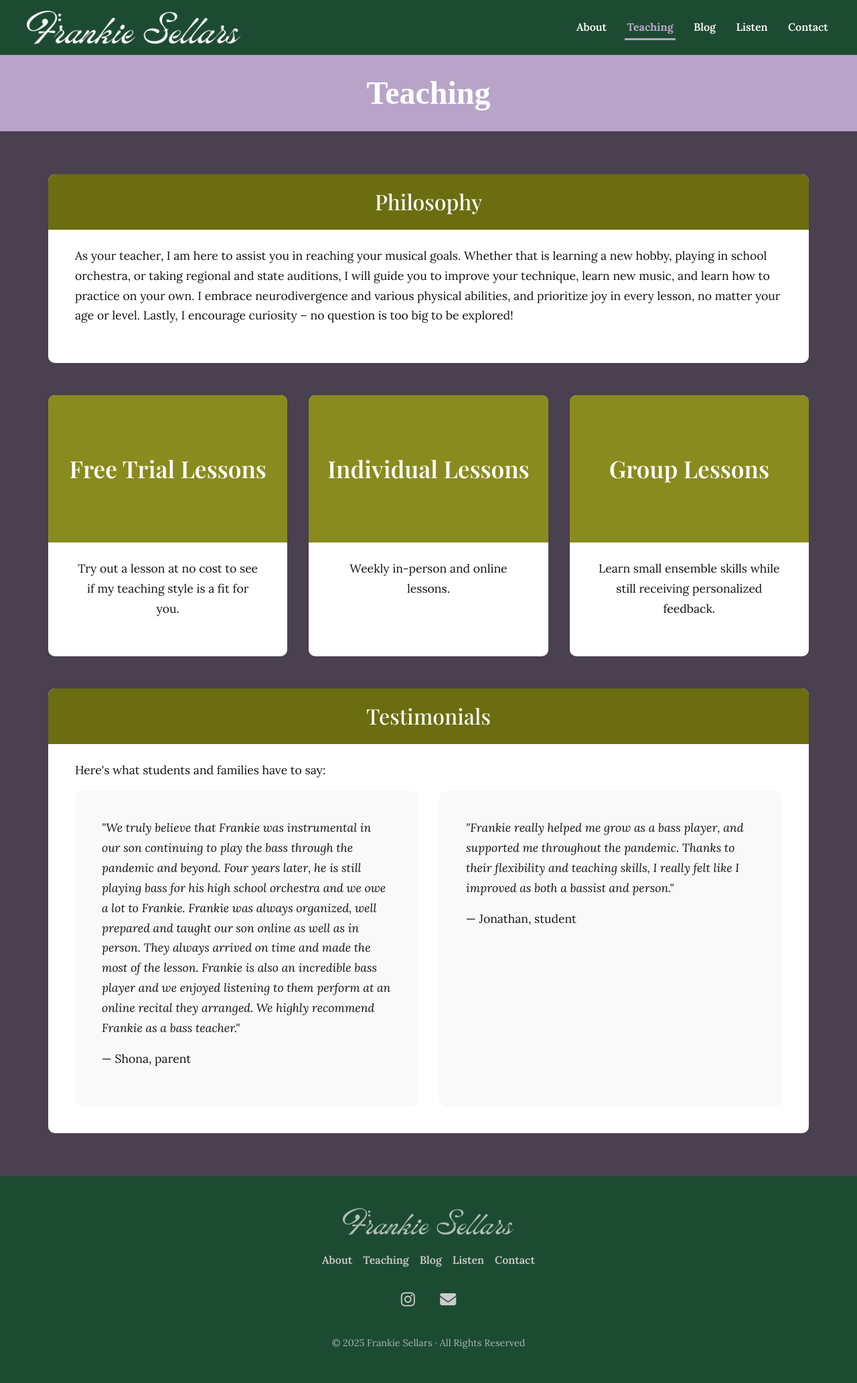
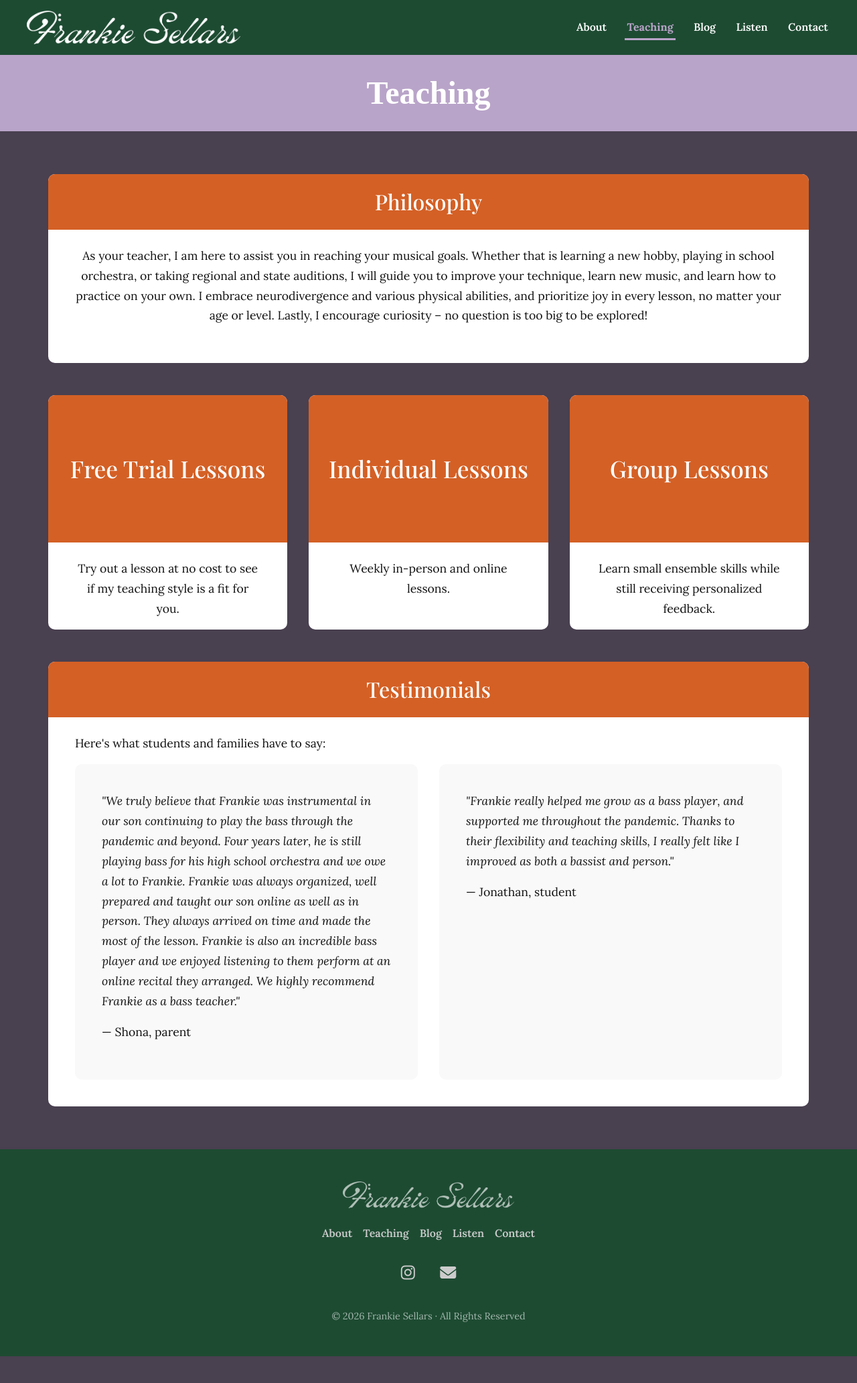
Before and after one commit to hintonfj/frankiesellars, a Jekyll site: the page built from teaching.html, in a window 1280 px wide. Shown: the whole page at 67% size. Built offline with Jekyll 4.4.1, drawn with Linux system fonts in a browser that asks for light colours; some web fonts are replaced; after the commit the page ends 2025 px from its top, so only the background shows below that.

Commit message:
color change

```diff
--- a/_includes/footer.html
+++ b/_includes/footer.html
@@ -18,7 +18,7 @@
     </div>
 
     <p class="footer-copy">
-      © 2025 Frankie Sellars · All Rights Reserved
+      © 2026 Frankie Sellars · All Rights Reserved
     </p>
   </div>
 </footer>
--- a/style.css
+++ b/style.css
@@ -126,12 +126,12 @@ body {
   font-style: italic;
   font-weight: 800;
   margin-bottom: 1.5rem;
-  color: #e37a19;
+  color: #D46025;
 }
 
 .page h2 {
   font-family: 'Playfair Display', serif;
-  background: #6C6D11;
+  background: #D46025;
   color: #ffffff;
   padding: 0.9rem 1.5rem;
   margin: -2.5rem -2.5rem 1.5rem;
@@ -143,12 +143,12 @@ body {
 
 .grid-3 h2 {
   font-family: 'Playfair Display', serif;
-  background: #8a8b1e;
+  background: #D46025;
   color: #ffffff;
   padding: 5rem 1.5rem;
   margin: -2.5rem -2.5rem 1.5rem;
   font-size: 2.2rem;
-  font-weight: 700;
+  font-weight: 500;
   text-align: center;
   border-radius: 10px 10px 0 0;
 }
@@ -156,7 +156,6 @@ body {
 .grid-3 p {
   text-align: center;
 }
-
 
 .page p {
   font-size: 1.1rem;
@@ -217,6 +216,10 @@ body {
   padding: 2.5rem;
   box-shadow: none;
   transition: 0.2s ease;
+}
+
+.grid-3 .content-box {
+  padding-bottom: 0%;
 }
 
 /* CONTACT FORM SPECS */
@@ -312,7 +315,7 @@ body {
 }
 
 .footer-links a:hover {
-  color: #d88a3c;
+  color: #D46025;
   transform: translateY(-3px);
 }
 
@@ -403,7 +406,7 @@ body {
 
   .nav-links a:hover {
     background: rgba(227, 122, 25, 0.15);
-    color: #e37a19;
+    color: #D46025;
   }
   .content-box h2 {
     font-size: 1.5rem;
--- a/teaching.html
+++ b/teaching.html
@@ -11,7 +11,7 @@ title: Teaching
 
   <div class="content-box" style="margin-bottom: 3rem;">
     <h2>Philosophy</h2>
-    <p>As your teacher, I am here to assist you in reaching your musical goals. Whether that is learning a new hobby, playing in school orchestra, or taking regional and state auditions, I will guide you to improve your technique, learn new music, and learn how to practice on your own. I embrace neurodivergence and various physical abilities, and prioritize joy in every lesson, no matter your age or level. Lastly, I encourage curiosity – no question is too big to be explored!</p>
+    <p style="text-align: center;">As your teacher, I am here to assist you in reaching your musical goals. Whether that is learning a new hobby, playing in school orchestra, or taking regional and state auditions, I will guide you to improve your technique, learn new music, and learn how to practice on your own. I embrace neurodivergence and various physical abilities, and prioritize joy in every lesson, no matter your age or level. Lastly, I encourage curiosity – no question is too big to be explored!</p>
   </div>
 
   <div class="grid-3">
```
